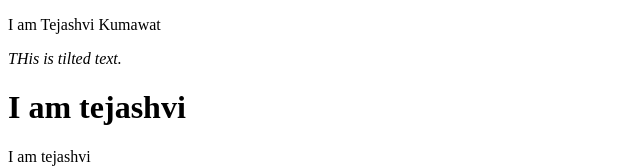
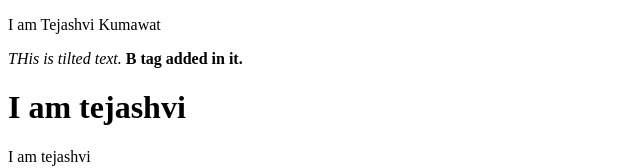
Before and after one commit to tejashvi-kumawat/project, a plain HTML site: page index.html in a window 1280 px wide. Shown: the top 168 px of the page, without its empty margins (0-640 px from the left). Drawn offline with Linux system fonts and the light colour scheme.

Commit message:
b tag added in html

```diff
--- a/index.html
+++ b/index.html
@@ -9,6 +9,7 @@
 <body>
     <P>I am Tejashvi Kumawat</P>
     <i>THis is tilted text.</i>
+    <b>B tag added in it.</b>
     <div><h1>I am tejashvi</h1>I am tejashvi</div>
     <p>This is feature 1 branch code begining </p>
 </body>
```
